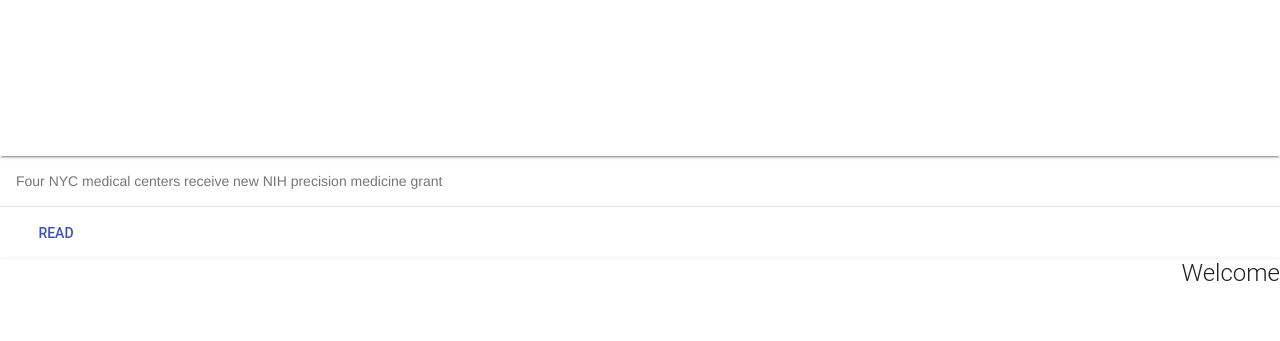
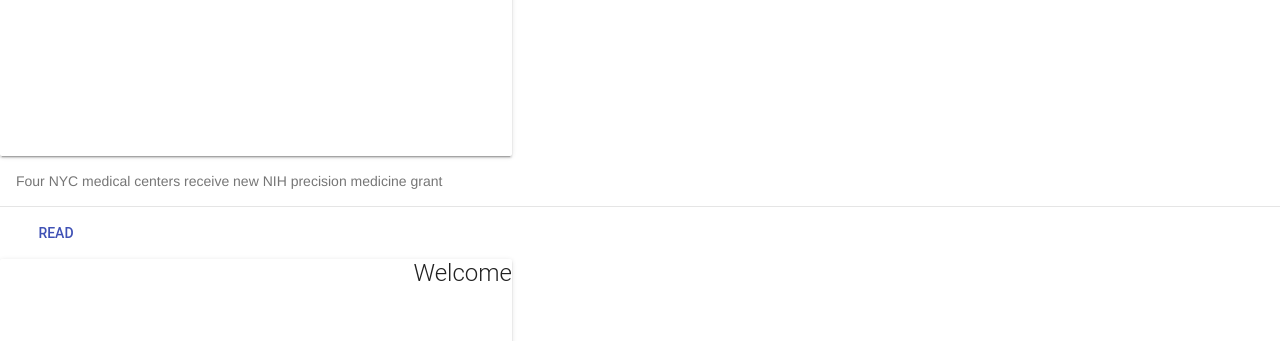
Before and after one commit to sh1457/newsy-rss, a plain HTML site: page index.html in a window 1280 px wide. Shown: the part 459-800 px from the top of the page. Drawn offline with Linux system fonts and the light colour scheme.

Commit message:
Fixed img

```diff
--- a/index.html
+++ b/index.html
@@ -20,7 +20,7 @@ jQuery(document).ready(function() {
 </script>
 <style>
 .demo-card-wide.mdl-card {
-  width: 100%;
+  width: 512px;
 }
 .demo-card-wide > .mdl-card__title {
   color: #fff;
```
